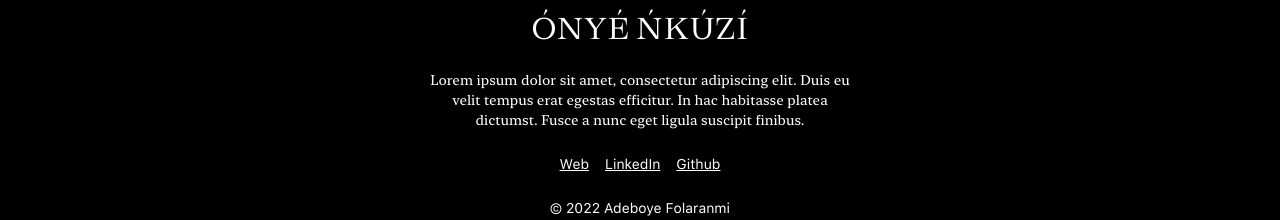
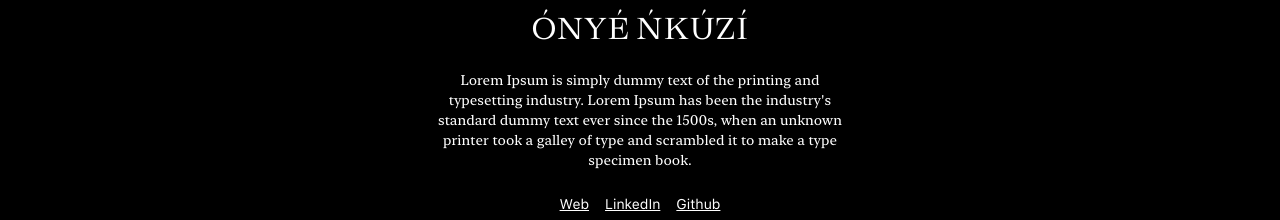
Before and after one commit to Boye95/theBlog, a React (Vite) app in the folder client/: page / in a window 1280 px wide. Shown: the part 260-480 px from the top of the page. Built offline with nearby package versions, Linux system fonts and the light colour scheme; no server answers.

Commit message:
lorem english

```diff
--- a/client/src/components/Footer.jsx
+++ b/client/src/components/Footer.jsx
@@ -49,9 +49,10 @@
           {user ? username.toUpperCase() : 'ÓNYÉ ŃKÚZÍ'}
         </div>
         <p className='w-2/6 text-center font-nysmall text-sm ham:w-4/6'>
-          Lorem ipsum dolor sit amet, consectetur adipiscing elit. Duis eu velit
-          tempus erat egestas efficitur. In hac habitasse platea dictumst. Fusce
-          a nunc eget ligula suscipit finibus.
+          Lorem Ipsum is simply dummy text of the printing and typesetting
+          industry. Lorem Ipsum has been the industry's standard dummy text ever
+          since the 1500s, when an unknown printer took a galley of type and
+          scrambled it to make a type specimen book.
         </p>
         <div className='flex gap-4 font-sfprotr text-sm [&>*]:underline'>
           <a href='https://www.boyei.tech/' className='hover:no-underline'>
```
